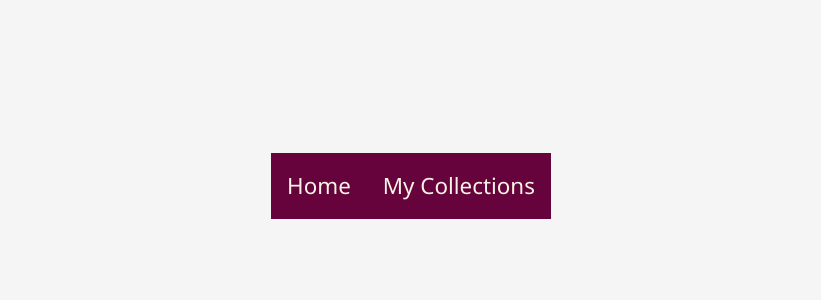
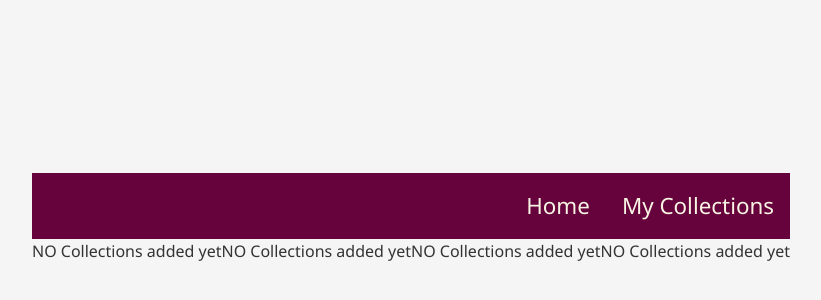
Before and after one commit to mahadSiad3/Capstone, a React (Vite) app in the folder frontend/: page /collections in a window 1280 px wide. Shown: the part 182-482 px from the top of the page, without its empty margins (229-1050 px from the left). Built offline with nearby package versions, Linux system fonts and the light colour scheme.

Commit message:
adding rendered slides for anime

```diff
--- a/frontend/pages/Collections.jsx
+++ b/frontend/pages/Collections.jsx
@@ -32,10 +32,37 @@ function collections(params) {
     const watching = allAnime.filter(anime => anime.category === 'Watching');
     const completed = allAnime.filter(anime => anime.category === 'Completed');
 
+    function renderSection(title, animeList) {
+        if (animeList.length === 0) {
+            return 'NO Collections added yet'
+        }
+        else {
+            return (
+                <div className="collection-section">
+                    <h2>{title}</h2>
+                    <div className="anime-grid">
+                        {animeList.map((anime) => (
+                            <div className="anime-card" key={anime.mal_id}>
+                                <img
+                                    src={anime.image_url || anime.images?.jpg?.image_url}
+                                    alt={anime.title}
+                                />
+                                <p>{anime.title}</p>
+                            </div>
+                        ))}
+                    </div>
+                </div>
+            );
+        }
+    }
+
 
     return (
-        <div className="homePage">
-
+        <div className="collection-page">
+            {renderSection("Dropped", dropped)}
+            {renderSection("Plan to Watch", planToWatch)}
+            {renderSection("Watching", watching)}
+            {renderSection("Completed", completed)}
         </div>
     )
 }
```
